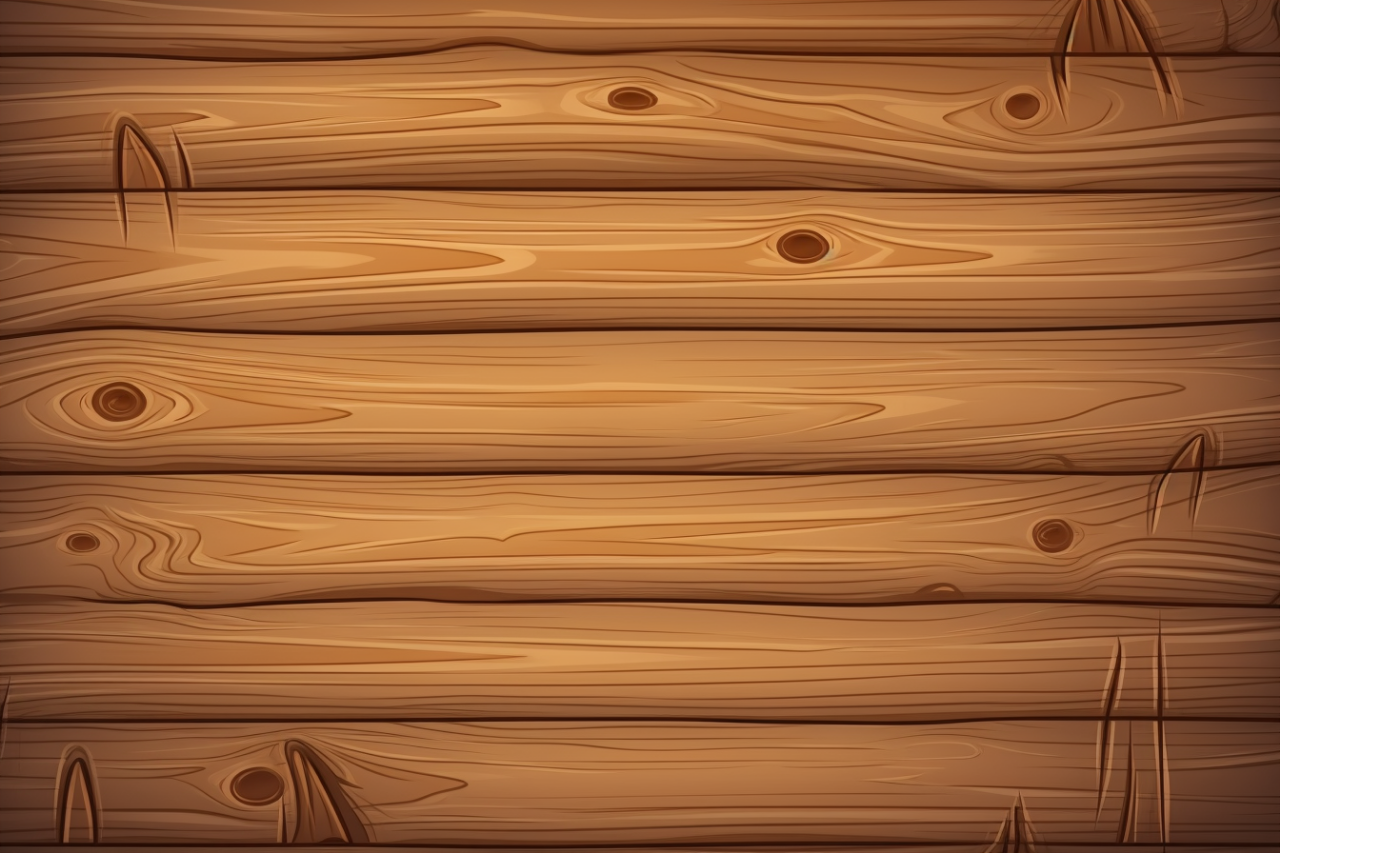
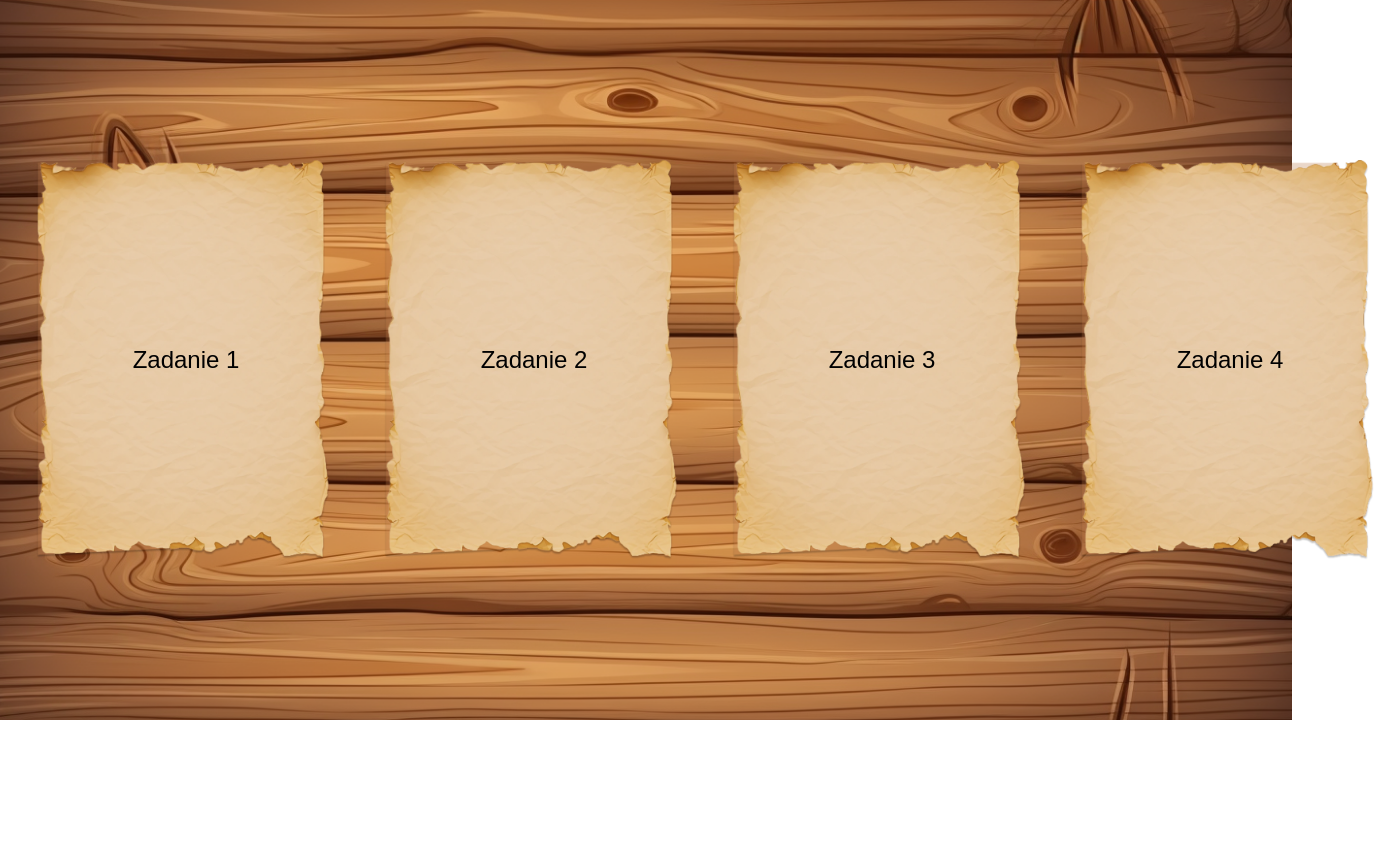
Before and after one commit to projekt-inz-maze/maze, a React (Create React App) app in the folder frontend/: page /map/quests in a window 1280 px wide. Shown: the whole page, 1380 px wide, since content can reach past the window. After the commit the page ends 800 px from the top, so only its background shows below. Built offline with nearby package versions, Linux system fonts and the light colour scheme.

Commit message:
[MAZE-111] demo of quest cards

```diff
--- a/frontend/src/common/components/ActivityDetails/ActivityDetails.tsx
+++ b/frontend/src/common/components/ActivityDetails/ActivityDetails.tsx
@@ -1,10 +1,12 @@
-import React, { useState } from 'react'
+import React from 'react'
 
 import { Button, Modal } from 'react-bootstrap'
 
 import styles from './ActivityDetails.module.scss'
 
 type ActivityDetailsProps = {
+  showDetails: boolean
+  onCloseDetails: () => void
   name: string
   type: string
   startDate: string
@@ -18,19 +20,9 @@ type ActivityDetailsProps = {
   result: number
 }
 
-const ActivityDetails = (props: ActivityDetailsProps) => {
-  const [show, setShow] = useState(false)
-
-  const handleClose = () => setShow(false)
-  const handleShow = () => setShow(true)
-
-  return (
+const ActivityDetails = (props: ActivityDetailsProps) => (
   <>
-      <Button variant='primary' onClick={handleShow}>
-        Open Modal
-      </Button>
-
-      <Modal show={show} onHide={handleClose} size='lg' className={styles.modalContainer}>
+    <Modal show={props.showDetails} onHide={props.onCloseDetails} size='lg' className={styles.modalContainer}>
       <Modal.Header closeButton className={styles.modalHeader}>
         <Modal.Title className={styles.modalTitle}>Szczegóły aktywności</Modal.Title>
       </Modal.Header>
@@ -110,7 +102,7 @@ const ActivityDetails = (props: ActivityDetailsProps) => {
       <Modal.Footer className={styles.modalFooter}>
         <Button
           variant='primary'
-            onClick={handleClose}
+          onClick={props.onCloseDetails}
           className={`${styles.startActivityButton} ${
             props.maxNumberOfAttempts - props.numberOfAttempts ? '' : 'disabled'
           }`}
@@ -121,6 +113,5 @@ const ActivityDetails = (props: ActivityDetailsProps) => {
     </Modal>
   </>
 )
-}
 
 export default ActivityDetails
--- a/frontend/src/components/App/App.js
+++ b/frontend/src/components/App/App.js
@@ -17,21 +17,18 @@ function App(props) {
   const professor = isProfessor(props.user)
 
   return (
-    <>
-      <div className='p-0 h-100' style={{ margin: 0 }}>
+    <div style={{ height: '100vh' }}>
+      <div className='p-0 w-100 h-100' style={{ margin: 0 }}>
         <BrowserRouter>
-          <div className='d-flex flex-column h-100' style={{ margin: 0 }}>
-            {showNavbar && (
-              <TopNavbar
-                sidebarTitles={sidebarTitles}
-                userSubtitles={student ? studentSubtitles : professorSubtitles}
-              />
-            )}
-            <div className='p-0 w-100 h-100'>
-              <AppRoutes showNavbar={setShowNavbar} isStudent={student} isProfessor={professor} />
-            </div>
-            <AuthVerify />
+          {/* <div className='d-flex flex-column' style={{ margin: 0 }}> */}
+          {showNavbar && (
+            <TopNavbar sidebarTitles={sidebarTitles} userSubtitles={student ? studentSubtitles : professorSubtitles} />
+          )}
+          <div className='m-0 p-0' style={{ height: '90vh' }}>
+            <AppRoutes showNavbar={setShowNavbar} isStudent={student} isProfessor={professor} />
           </div>
+          <AuthVerify />
+          {/* </div> */}
         </BrowserRouter>
       </div>
       <ToastContainer
@@ -46,7 +43,7 @@ function App(props) {
         pauseOnHover
         theme='colored'
       />
-    </>
+    </div>
   )
 }
 
--- a/frontend/src/components/general/Navbar/TopNavbar.module.scss
+++ b/frontend/src/components/general/Navbar/TopNavbar.module.scss
@@ -6,6 +6,8 @@ body {
   width: 100%;
   margin: 0;
   padding: 0;
+  height: 10vh;
+  padding-bottom: 0.5em;
 }
 
 .navContainer {
--- a/frontend/src/components/general/Navbar/TopNavbar.tsx
+++ b/frontend/src/components/general/Navbar/TopNavbar.tsx
@@ -9,10 +9,9 @@ import { Link, useNavigate } from 'react-router-dom'
 import styles from './TopNavbar.module.scss'
 import { logout } from '../../../actions/auth'
 
-
 type TopNavbarProps = {
-    sidebarTitles: { name: string, navigateTo: string }[]
-    userSubtitles: { name: string, navigateTo: string }[]
+  sidebarTitles: { name: string; navigateTo: string }[]
+  userSubtitles: { name: string; navigateTo: string }[]
 }
 
 const TopNavbar = (props: TopNavbarProps) => {
@@ -24,8 +23,7 @@ const TopNavbar = (props: TopNavbarProps) => {
         <Navbar.Toggle aria-controls='basic-navbar-nav' />
         <Navbar.Collapse id='basic-navbar-nav' className={styles.flow}>
           <Nav className={`${styles.upContainer}`}>
-                        <Nav.Link as={Link}
-                                  to={props.userSubtitles[0].navigateTo} className={styles.navBrand}>
+            <Nav.Link as={Link} to={props.userSubtitles[0].navigateTo} className={styles.navBrand}>
               <FontAwesomeIcon icon={faFire} size='2x' style={{ color: '#ffb30d' }} />
               <span>Maze</span>
             </Nav.Link>
@@ -46,10 +44,7 @@ const TopNavbar = (props: TopNavbarProps) => {
           <Nav className={styles.downContainer}>
             {props.userSubtitles.map((link) => (
               <div key={`${link.navigateTo}userSubtitle`}>
-                                <Nav.Link
-                                    as={Link}
-                                    to={link.navigateTo}
-                                >
+                <Nav.Link as={Link} to={link.navigateTo}>
                   <span>{link.name}</span>
                 </Nav.Link>
               </div>
--- a/frontend/src/components/student/GameMap/GameMap.tsx
+++ b/frontend/src/components/student/GameMap/GameMap.tsx
@@ -10,24 +10,7 @@ const GameMap = () => {
   const navigate = useNavigate()
 
   return (
-    <Container fluid style={{ height: '100%' }}>
-      <ActivityDetails
-        name='Jungla kabli'
-        type='Ekspedycja'
-        startDate='20:00, 10.01.2024'
-        endDate='22:00, 12.01.2024'
-        description='Lorem ipsum dolor sit amet, consectetur adipiscing elit, sed do eiusmod tempor incididunt ut labore et
-          dolore magna aliqua. Ut enim ad minim veniam, quis nostrud exercitation ullamco laboris nisi ut aliquip ex
-          ea commodo consequat. Duis aute irure dolor in reprehenderit in voluptate velit esse cillum dolore eu
-          fugiat nulla pariatur. Excepteur sint occaecat cupidatat non proident, sunt in culpa qui officia deserunt
-          mollit anim id est laborum.'
-        isHazard={false}
-        numberOfAttempts={0}
-        maxNumberOfAttempts={1}
-        timeLimit={60}
-        points={100}
-        result={0}
-      />
+    <div style={{ height: '100%' }}>
       <Row style={{ height: '100%' }}>
         <Col xs={12} md={9} className='p-0 w-100 h-100'>
           <div className='image-container' style={{ width: '100%', height: '100%', position: 'relative' }}>
@@ -39,11 +22,10 @@ const GameMap = () => {
             />
             <img src='/map/map-cut.png' alt='Course legend' className={`img-fluid ${styles.legend}`} />
             <Button onClick={() => navigate('/map/quests')} className={styles.questBoardButton} />
-            {/* <img src='/map/map-btn.png' alt='To quests' className={styles.questBoardButton} /> */}
           </div>
         </Col>
       </Row>
-    </Container>
+    </div>
   )
 }
 
--- /dev/null
+++ b/frontend/src/components/student/GameMap/QuestBoard.module.scss
@@ -0,0 +1,6 @@
+.questStack {
+  background-image: url('../../../../public/map/questboard.png');
+  background-size: cover;
+  background-repeat: no-repeat;
+  padding: 3em;
+}
--- a/frontend/src/components/student/GameMap/QuestBoard.tsx
+++ b/frontend/src/components/student/GameMap/QuestBoard.tsx
@@ -1,23 +1,46 @@
-import React from 'react'
+import React, { useState } from 'react'
 
-import { Col, Container, Row } from 'react-bootstrap'
+import { Row, Stack } from 'react-bootstrap'
+
+import style from './QuestBoard.module.scss'
+import QuestCard from './QuestCard'
+import ActivityDetails from '../../../common/components/ActivityDetails/ActivityDetails'
 
 const QuestBoard = () => {
-  const placeholder = 'QuestBoard placeholder'
+  const [showDetailsModal, setShowDetailsModal] = useState(false)
+
+  const handleClose = () => setShowDetailsModal(false)
 
   return (
-    <Container fluid>
-      <Row>
-        <Col xs={12} md={3} className='p-0'>
-          <img
-            src='/map/questboard.png'
-            alt='Image 1'
-            className='img-fluid'
-            style={{ position: 'absolute', width: '100%', height: 'auto' }}
-          />
-        </Col>
+    <div style={{ height: '100%', position: 'relative' }}>
+      <ActivityDetails
+        showDetails={showDetailsModal}
+        onCloseDetails={handleClose}
+        name='Jungla kabli'
+        type='Ekspedycja'
+        startDate='20:00, 10.01.2024'
+        endDate='22:00, 12.01.2024'
+        description='Lorem ipsum dolor sit amet, consectetur adipiscing elit, sed do eiusmod tempor incididunt ut labore et
+          dolore magna aliqua. Ut enim ad minim veniam, quis nostrud exercitation ullamco laboris nisi ut aliquip ex
+          ea commodo consequat. Duis aute irure dolor in reprehenderit in voluptate velit esse cillum dolore eu
+          fugiat nulla pariatur. Excepteur sint occaecat cupidatat non proident, sunt in culpa qui officia deserunt
+          mollit anim id est laborum.'
+        isHazard={false}
+        numberOfAttempts={0}
+        maxNumberOfAttempts={1}
+        timeLimit={60}
+        points={100}
+        result={0}
+      />
+      <Row className='h-100'>
+        <Stack direction='horizontal' gap={5} className={style.questStack}>
+          <QuestCard description='Zadanie 1' onShowQuestDetails={() => setShowDetailsModal(true)} />
+          <QuestCard description='Zadanie 2' onShowQuestDetails={() => setShowDetailsModal(true)} />
+          <QuestCard description='Zadanie 3' onShowQuestDetails={() => setShowDetailsModal(true)} />
+          <QuestCard description='Zadanie 4' onShowQuestDetails={() => setShowDetailsModal(true)} />
+        </Stack>
       </Row>
-    </Container>
+    </div>
   )
 }
 
--- /dev/null
+++ b/frontend/src/components/student/GameMap/QuestCard.module.scss
@@ -0,0 +1,29 @@
+.questCard {
+  position: 'absolute';
+  top: '10%'; // Adjust top position as needed
+  left: '10%'; // Adjust left position as needed
+  z-index: 1; // Place the card above the image
+}
+
+.questItem {
+  background-image: url('../../../../public/map/single-quest.png');
+  background-size: contain;
+  background-repeat: no-repeat;
+  background-color: transparent;
+  width: 300px;
+  height: 400px;
+  text-decoration: none;
+  border: none;
+
+  p {
+    color: black;
+    font-size: 1.5rem;
+  }
+}
+
+.questItem:hover,
+.questItem:focus {
+  cursor: pointer;
+  background-color: transparent;
+  transform: scale(1.05);
+}
--- /dev/null
+++ b/frontend/src/components/student/GameMap/QuestCard.tsx
@@ -0,0 +1,20 @@
+import React from 'react'
+
+import { Button } from 'react-bootstrap'
+
+import styles from './QuestCard.module.scss'
+
+type QuestCardProps = {
+  description: string
+  onShowQuestDetails: () => void
+}
+
+const QuestCard = (props: QuestCardProps) => (
+  <div className={styles.questCard}>
+    <Button className={styles.questItem} onClick={props.onShowQuestDetails}>
+      <p>{props.description}</p>
+    </Button>
+  </div>
+)
+
+export default QuestCard
```
Also changed, not shown: frontend/public/map/single-quest.png (added). Lines whose indentation alone changed are shown as unchanged.
